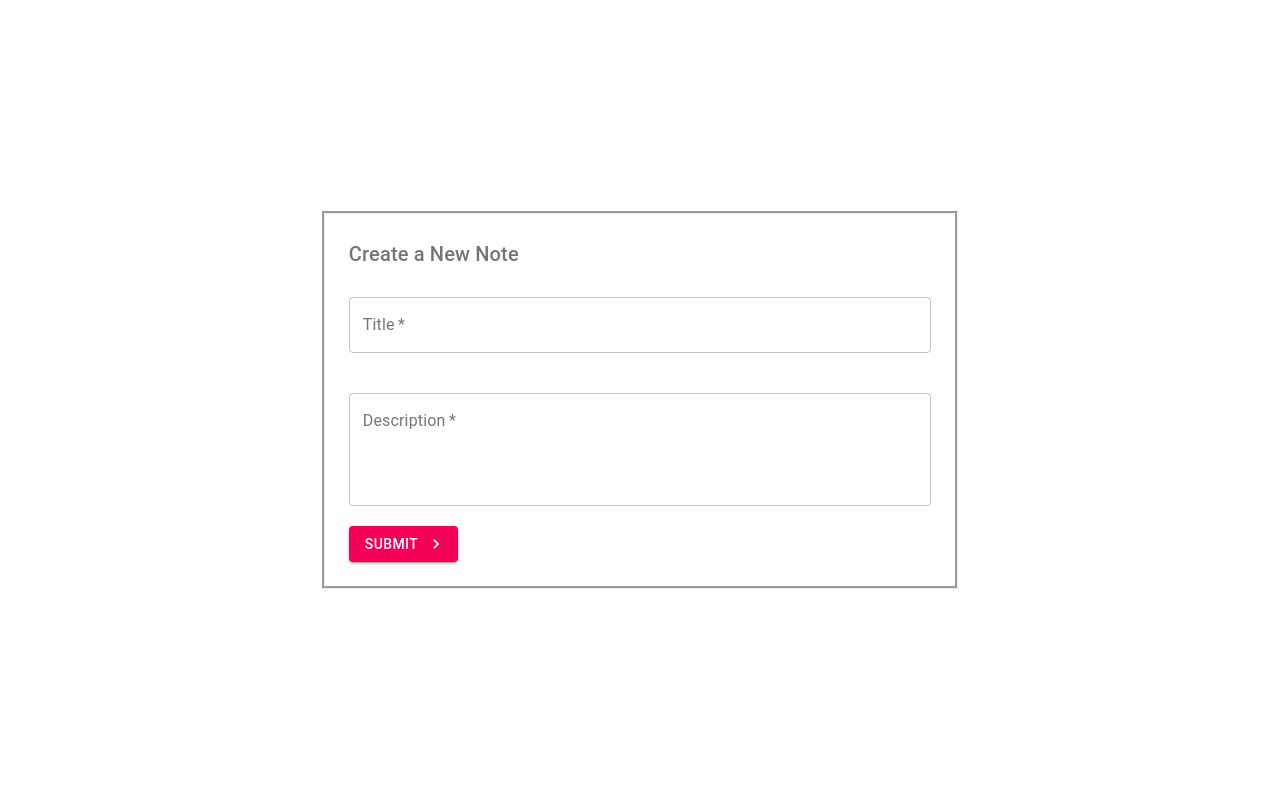
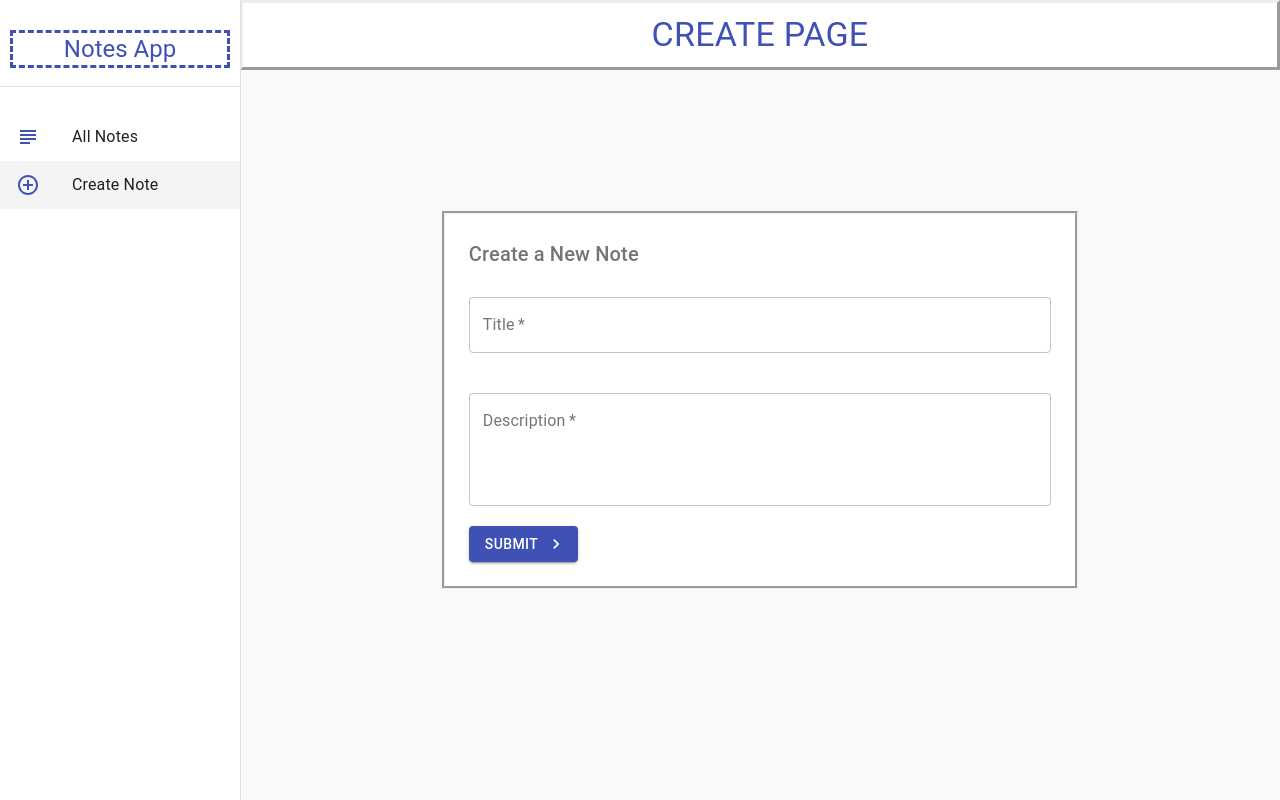
Before and after one commit to elnurseyidovv/NoteApp, a React (Create React App) app: page /create in a window 1280 px wide. Built offline with nearby package versions, Linux system fonts and the light colour scheme.

Commit message:
DEV0005 | Layout is created

```diff
--- a/package.json
+++ b/package.json
@@ -3,8 +3,12 @@
   "version": "0.1.0",
   "private": true,
   "dependencies": {
+    "@emotion/react": "^11.9.3",
+    "@emotion/styled": "^11.9.3",
     "@material-ui/core": "^4.12.4",
     "@material-ui/icons": "^4.11.3",
+    "@mui/icons-material": "^5.8.4",
+    "@mui/material": "^5.9.0",
     "@testing-library/jest-dom": "^5.16.4",
     "@testing-library/react": "^13.3.0",
     "@testing-library/user-event": "^13.5.0",
--- a/src/App.js
+++ b/src/App.js
@@ -1,17 +1,20 @@
 import { BrowserRouter as Router, Switch, Route } from 'react-router-dom'
 import Notes from './pages/Notes'
 import Create from './pages/Create'
+import Layout from './components/Layout'
 
 function App() {
     return (
         <Router>
             <Switch>
+                <Layout>
                     <Route exact path="/">
                         <Notes />
                     </Route>
                     <Route path="/create">
                         <Create />
                     </Route>
+                </Layout>
             </Switch>
         </Router>
     );
--- /dev/null
+++ b/src/components/Layout.js
@@ -0,0 +1,114 @@
+import React from 'react'
+import {AppBar, Divider, makeStyles, Toolbar} from '@material-ui/core'
+import Drawer from '@material-ui/core/Drawer'
+import Typography from '@material-ui/core/Typography'
+import { useHistory, useLocation } from 'react-router-dom'
+import List from '@material-ui/core/List'
+import ListItem from '@material-ui/core/ListItem'
+import ListItemIcon from '@material-ui/core/ListItemIcon'
+import ListItemText from '@material-ui/core/ListItemText'
+import { AddCircleOutlineOutlined, SubjectOutlined } from '@material-ui/icons'
+
+const drawerWidth = 240
+const appBarHeight = 70
+
+const useStyles = makeStyles({
+    page: {
+        background: '#f9f9f9',
+        width: '100%',
+    },
+    root: {
+        display: 'flex',
+    },
+    drawer: {
+        width: drawerWidth,
+    },
+    drawerPaper: {
+        width: drawerWidth,
+    },
+    active: {
+        background: '#f4f4f4'
+    },
+    drawerTitle: {
+        borderStyle: 'dashed',
+        marginTop: '30px',
+        marginLeft: '10px',
+        marginRight: '10px',
+        textAlign: 'center',
+    },
+    appBar: {
+        height: appBarHeight,
+        backgroundColor: 'white',
+        width: `calc(100% - ${drawerWidth}px)`,
+        borderStyle: 'outset',
+    },
+    appBarTitle: {
+        marginLeft: 'auto',
+        marginRight: 'auto',
+    }
+})
+
+export default function Layout({ children }) {
+    const classes = useStyles()
+    const history = useHistory()
+    const location = useLocation()
+
+    const menuItems = [
+        {
+            text: 'All Notes',
+            icon: <SubjectOutlined color="primary" />,
+            path: '/'
+        },
+        {
+            text: 'Create Note',
+            icon: <AddCircleOutlineOutlined color="primary" />,
+            path: '/create'
+        },
+    ];
+
+    return (
+        <div className={classes.root}>
+            <AppBar className={classes.appBar} elevation={0}>
+                <Toolbar>
+                    <Typography color={"primary"} variant='h4' className={classes.appBarTitle}>
+                        {location.pathname === '/create' ? 'CREATE PAGE' : 'NOTES PAGE'}
+                    </Typography>
+                </Toolbar>
+            </AppBar>
+
+            <Drawer
+                className={classes.drawer}
+                variant="permanent"
+                classes={{ paper: classes.drawerPaper }}
+                anchor="left"
+            >
+                <div>
+                    <Typography variant="h5" color='primary' className={classes.drawerTitle}>
+                        Notes App
+                    </Typography>
+                </div>
+                <br/>
+                <Divider />
+                <br/>
+                <List>
+                    {menuItems.map((item) => (
+                        <ListItem
+                            button
+                            key={item.text}
+                            onClick={() => history.push(item.path)}
+                            className={location.pathname === item.path ? classes.active : null}
+                        >
+                            <ListItemIcon>{item.icon}</ListItemIcon>
+                            <ListItemText primary={item.text} />
+                        </ListItem>
+                    ))}
+                </List>
+
+            </Drawer>
+
+            <div className={classes.page}>
+                { children }
+            </div>
+        </div>
+    )
+}
--- a/src/pages/Create.js
+++ b/src/pages/Create.js
@@ -82,7 +82,7 @@ export default function Create() {
                 />
                 <Button
                     type="submit"
-                    color="secondary"
+                    color="primary"
                     variant="contained"
                     endIcon={<KeyboardArrowRightIcon />}
                 >
--- a/src/pages/Notes.js
+++ b/src/pages/Notes.js
@@ -2,9 +2,19 @@ import React, { useEffect, useState } from 'react'
 import Container from '@material-ui/core/Container'
 import Grid from '@material-ui/core/Grid'
 import NoteCard from '../components/NoteCard'
+import {makeStyles} from "@material-ui/core";
+
+const useStyles = makeStyles(() => {
+    return {
+        cardsField: {
+            marginTop: '80px',
+        },
+    }
+})
 
 export default function Notes() {
     const [notes, setNotes] = useState([]);
+    const classes = useStyles();
 
     useEffect(() => {
         fetch('http://localhost:8080/notes')
@@ -22,8 +32,7 @@ export default function Notes() {
 
     return (
         <Container>
-            <br />
-            <Grid container spacing={3}>
+            <Grid container spacing={3} className={classes.cardsField}>
                 {notes.map(note => (
                     <Grid item xs={12} md={6} lg={4} key={note.id}>
                         <NoteCard note={note} handleDelete={handleDelete} />
```
Also changed, not shown: data/notes_data.json (+11 -11 lines). Lines whose indentation alone changed are shown as unchanged.
